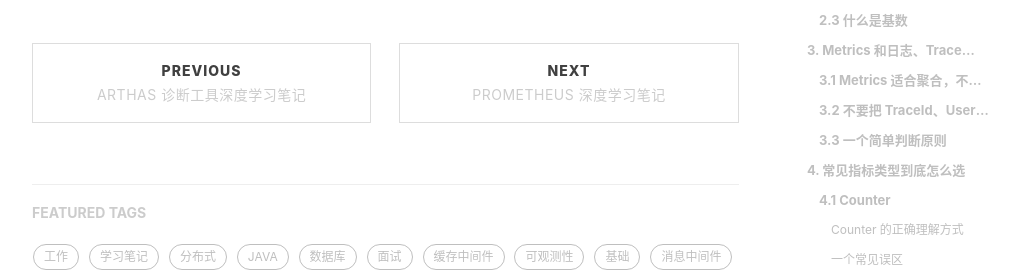
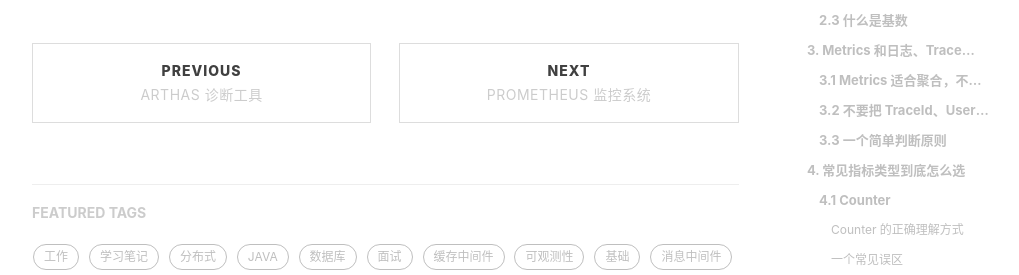
Before and after one commit to zxNchuPG/zxNchuPG.github.io, a Jekyll site: the page built from _posts/2026-05-21-02-metrics监控数据.markdown, in a window 1280 px wide and 900 px high, scrolled down 47872 px. Shown: the part 174-449 px from the top of the window, without its empty margins (233-1252 px from the left). Built offline with Jekyll 4.4.1, drawn with Linux system fonts in a browser that asks for light colours; nearby versions of some CDN libraries; comment, search, counter and statistics services are not loaded; some of the changed text lies outside the part shown.

Commit message:
feat(java监控):

```diff
--- a/_posts/2026-05-17-caffeine缓存.markdown
+++ b/_posts/2026-05-17-caffeine缓存.markdown
@@ -1,6 +1,6 @@
 ---
 layout:      post
-title:       "Caffeine 缓存笔记"
+title:       "Caffeine 缓存"
 subtitle:    "Java 本地缓存 Caffeine 的核心概念、用法与 Spring Boot 集成"
 author:      "Ekko"
 header-img:  "img/bg/bg-Caffeine.png"
--- a/_posts/2026-05-21-01-arthas诊断工具.markdown
+++ b/_posts/2026-05-21-01-arthas诊断工具.markdown
@@ -1,6 +1,6 @@
 ---
 layout:      post
-title:       "Arthas 诊断工具深度学习笔记"
+title:       "Arthas 诊断工具"
 subtitle:    "从 attach 原理、命令体系到线上排障剧本，系统理解 Arthas"
 author:      "Ekko"
 header-img:  "img/bg/bg-jvm.jpg"
--- a/_posts/2026-05-21-02-metrics监控数据.markdown
+++ b/_posts/2026-05-21-02-metrics监控数据.markdown
@@ -1,6 +1,6 @@
 ---
 layout:      post
-title:       "Metrics 深度学习笔记"
+title:       "Metrics 监控数据"
 subtitle:    "从指标语义、标签基数、直方图到 Micrometer / Prometheus / Spring Boot，系统理解 Metrics"
 author:      "Ekko"
 header-img:  "img/bg/bg-scattered.png"
--- a/_posts/2026-05-21-03-prometheus监控系统.markdown
+++ b/_posts/2026-05-21-03-prometheus监控系统.markdown
@@ -1,6 +1,6 @@
 ---
 layout:      post
-title:       "Prometheus 深度学习笔记"
+title:       "Prometheus 监控系统"
 subtitle:    "从数据模型、拉取架构、PromQL、规则系统到 Pushgateway / Remote Write，系统理解 Prometheus"
 author:      "Ekko"
 header-img:  "img/bg/bg-scattered.png"
--- a/_posts/2026-05-21-04-grafana监控可视化.markdown
+++ b/_posts/2026-05-21-04-grafana监控可视化.markdown
@@ -1,6 +1,6 @@
 ---
 layout:      post
-title:       "Grafana 深度学习笔记"
+title:       "Grafana 监控可视化"
 subtitle:    "从数据源、Panel、Variables、Explore、Alerting 到 Provisioning，系统理解 Grafana"
 author:      "Ekko"
 header-img:  "img/bg/bg-scattered.png"
--- a/_posts/2026-05-21-05-metrics-prometheus-grafana三者关系笔记.markdown
+++ b/_posts/2026-05-21-05-metrics-prometheus-grafana三者关系笔记.markdown
@@ -1,6 +1,6 @@
 ---
 layout:      post
-title:       "Metrics、Prometheus、Grafana 三者关系笔记"
+title:       "Metrics、Prometheus、Grafana 三者关系"
 subtitle:    "这三者如何区分、职责分别是什么、为什么总一起出现但又绝不是一回事"
 author:      "Ekko"
 header-img:  "img/bg/bg-scattered.png"
```
